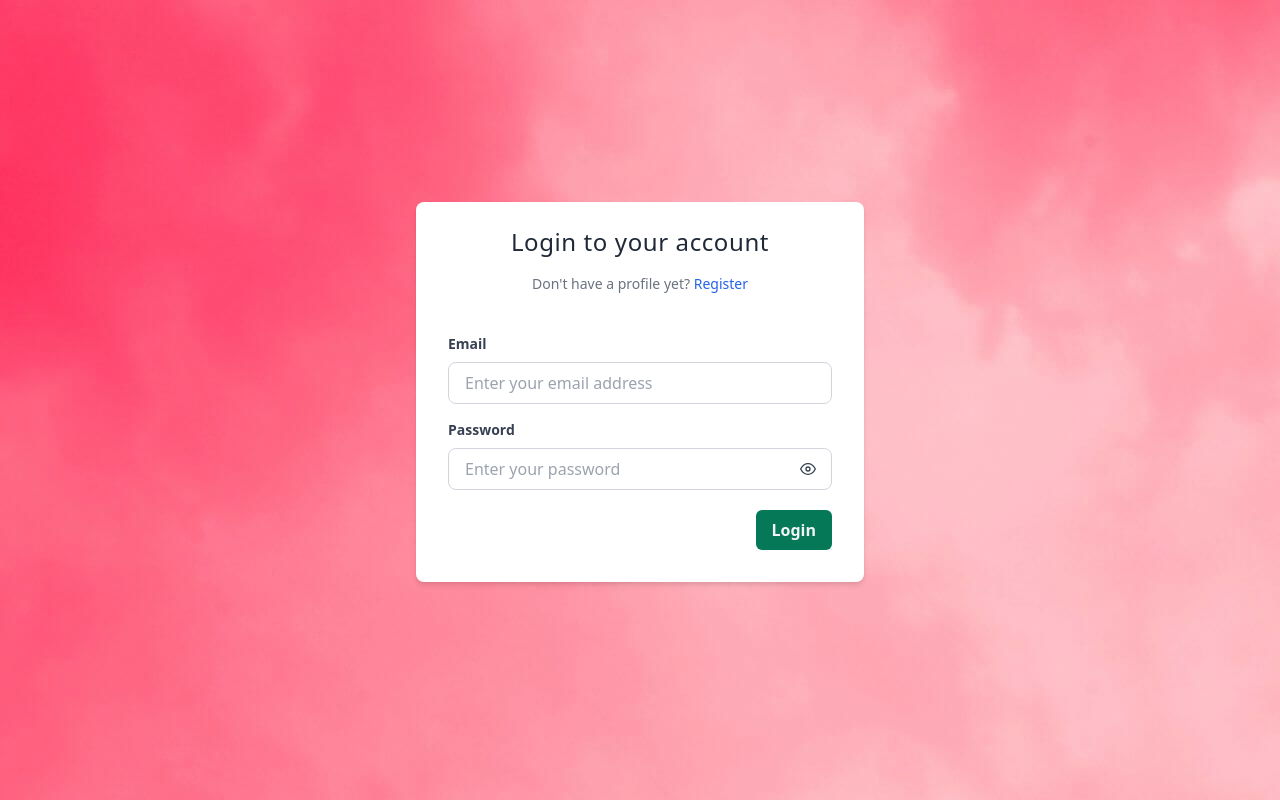
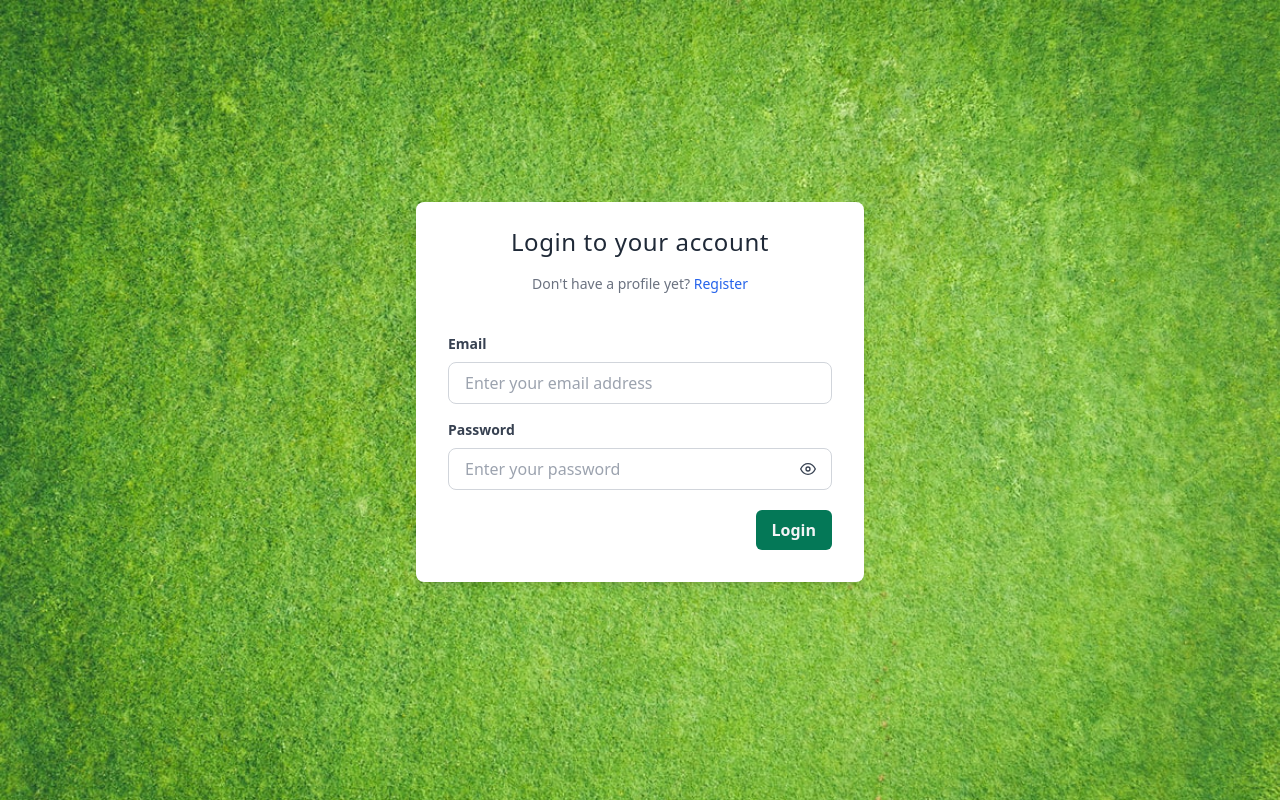
Before and after one commit to HelloTanvir/devmite-blog-nextjs, a Next.js app: page /login in a window 1280 px wide. Built offline with nearby package versions, Linux system fonts and the light colour scheme.

Commit message:
login, registration form background image changed

```diff
--- a/src/pages/login/index.tsx
+++ b/src/pages/login/index.tsx
@@ -30,7 +30,11 @@ const Login: NextPage = () => {
 
             <main
                 className="flex items-center justify-center h-screen"
-                style={{ backgroundImage: 'url("/background.jpg")' }}
+                style={{
+                    backgroundImage: 'url("/background.jpg")',
+                    backgroundRepeat: 'no-repeat',
+                    backgroundSize: 'cover',
+                }}
             >
                 <div className="flex flex-col items-center px-8 pt-6 pb-8 mb-4 bg-white rounded-lg shadow-md">
                     {/* form header */}
--- a/src/pages/register/index.tsx
+++ b/src/pages/register/index.tsx
@@ -30,7 +30,11 @@ const Registration: NextPage = () => {
 
             <main
                 className="flex items-center justify-center h-screen"
-                style={{ backgroundImage: 'url("/background.jpg")' }}
+                style={{
+                    backgroundImage: 'url("/background.jpg")',
+                    backgroundRepeat: 'no-repeat',
+                    backgroundSize: 'cover',
+                }}
             >
                 <div className="flex flex-col items-center px-8 pt-6 pb-8 mb-4 bg-white rounded-lg shadow-md">
                     {/* form header */}
```
Also changed, not shown: public/background.jpg.
